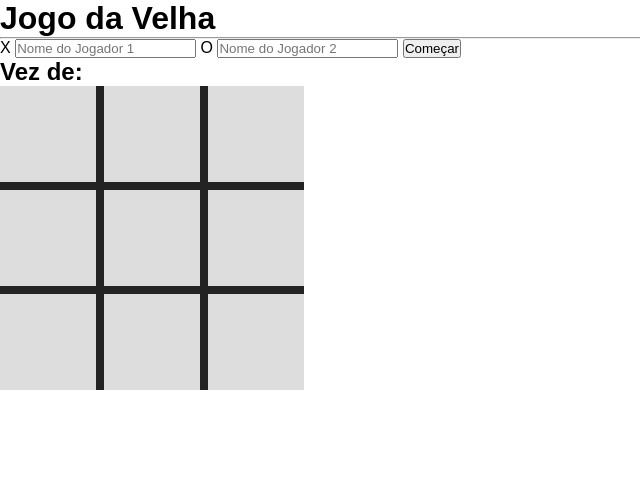
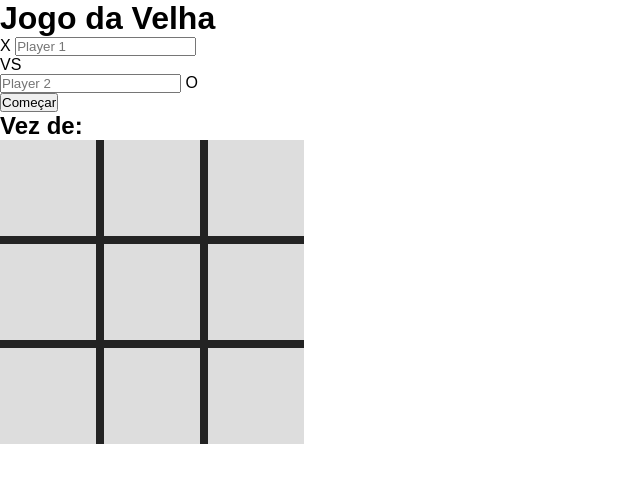
Before and after one commit to Antoni0-Miguel/Tic-tac-Toe, a plain HTML site: page index.html in a window 1280 px wide. Shown: the whole page, without its empty margins (0-640 px from the left). Drawn offline with Linux system fonts and the light colour scheme.

Commit message:
Update index.html
adição de classes e ids para estilização

```diff
--- a/index.html
+++ b/index.html
@@ -9,13 +9,31 @@
   </head>
   <body>
     <h1>Jogo da Velha</h1>
-    <hr />
+    <main>
+      <div class="nomes">
+        <div class="nome">
           <label for="player1">X</label>
-    <input type="text" id="player1" placeholder="Nome do Jogador 1" />
+          <input
+            type="text"
+            class="players"
+            id="player1"
+            placeholder="Player 1"
+          />
+        </div>
+        <p>VS</p>
+        <div class="nome">
+          <input
+            type="text"
+            class="players"
+            id="player2"
+            placeholder="Player 2"
+          />
           <label for="player2">O</label>
-    <input type="text" id="player2" placeholder="Nome do Jogador 2" />
+        </div>
+      </div>
       <button id="start">Começar</button>
       <h2>Vez de: <span id="turnPlayer"></span></h2>
+      <div class="gameBoard">
         <section id="gameBoard">
           <span class="cursor-pointer" data-region="0.0"></span>
           <span class="cursor-pointer" data-region="0.1"></span>
@@ -27,6 +45,9 @@
           <span class="cursor-pointer" data-region="2.1"></span>
           <span class="cursor-pointer" data-region="2.2"></span>
         </section>
+      </div>
+    </main>
+
     <script src="./index.js"></script>
   </body>
 </html>
```
Lines whose indentation alone changed are shown as unchanged.
